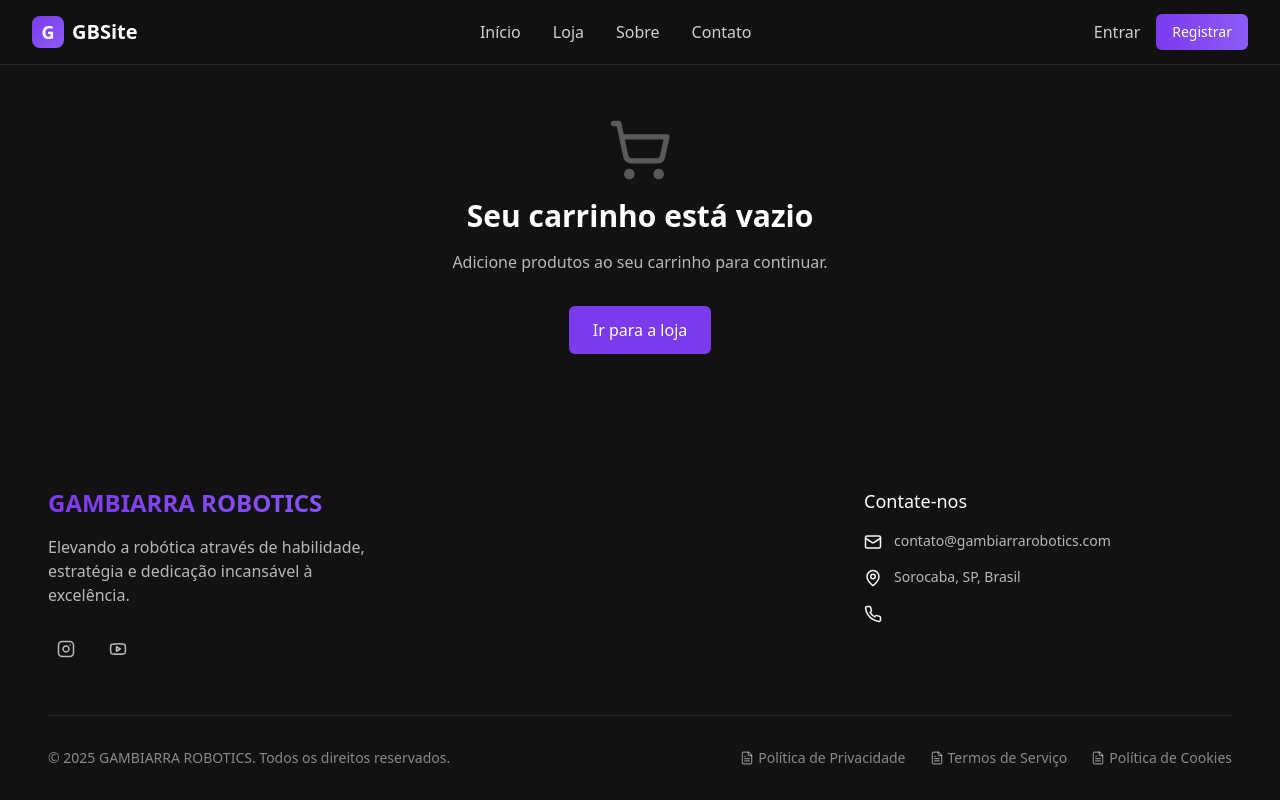
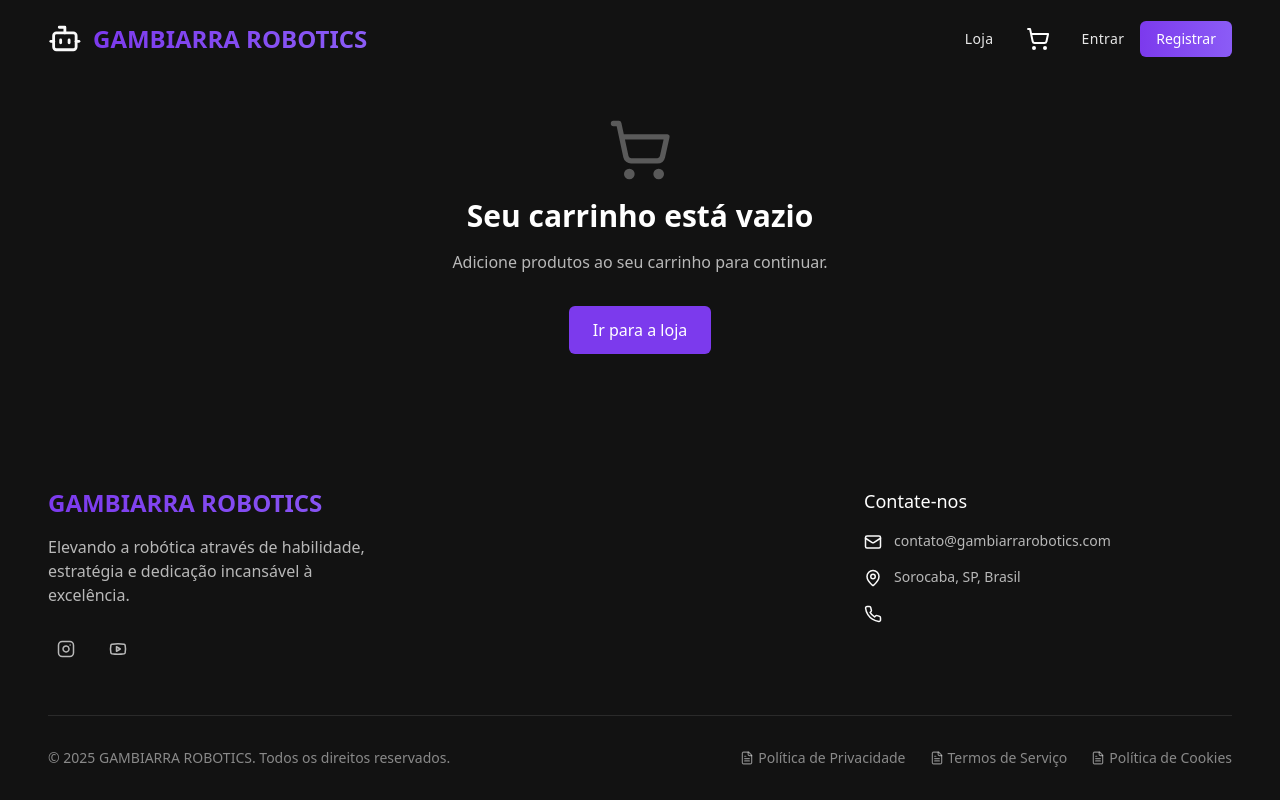
Before and after one commit to txgns/back_gbsite, a React (Vite) app in the folder frontend/: page /cart in a window 1280 px wide. Built offline with nearby package versions, Linux system fonts and the light colour scheme.

Commit message:
auto-commit for d2a202f8-c558-4e9d-ba1b-776e588af010

```diff
--- a/frontend/src/components/Header.tsx
+++ b/frontend/src/components/Header.tsx
@@ -1,16 +1,48 @@
 
-import React, { useState } from 'react';
-import { Link, useNavigate } from 'react-router-dom';
+import React, { useState, useEffect } from 'react';
+import { cn } from '@/lib/utils';
 import { Menu, X, ShoppingCart, User, LogOut, Settings } from 'lucide-react';
+import { Link, useLocation, useNavigate } from 'react-router-dom';
 import { useAuth } from '@/context/AuthContext';
 import { useCart } from '@/context/CartContext';
+import StoreContactModal from './StoreContactModal';
 
 const Header = () => {
-  const [isMenuOpen, setIsMenuOpen] = useState(false);
-  const [isUserMenuOpen, setIsUserMenuOpen] = useState(false);
+  const location = useLocation();
+  const navigate = useNavigate();
   const { isAuthenticated, user, logout } = useAuth();
   const { totalItems } = useCart();
-  const navigate = useNavigate();
+  const [isScrolled, setIsScrolled] = useState(false);
+  const [mobileMenuOpen, setMobileMenuOpen] = useState(false);
+  const [isUserMenuOpen, setIsUserMenuOpen] = useState(false);
+  const [storeContactModalOpen, setStoreContactModalOpen] = useState(false);
+
+  // Determine page types once on component mount or when location changes
+  const isProjectDetailPage = location.pathname.includes('/project/');
+  const isStorePage = location.pathname.includes('/loja') ||
+                    location.pathname.includes('/product') ||
+                    location.pathname.includes('/cart') ||
+                    location.pathname.includes('/checkout');
+
+  useEffect(() => {
+    const handleScroll = () => {
+      if (window.scrollY > 20) {
+        setIsScrolled(true);
+      } else {
+        setIsScrolled(false);
+      }
+    };
+
+    window.addEventListener('scroll', handleScroll);
+
+    return () => {
+      window.removeEventListener('scroll', handleScroll);
+    };
+  }, []);
+
+  const toggleMobileMenu = () => {
+    setMobileMenuOpen(!mobileMenuOpen);
+  };
 
   const handleLogout = () => {
     logout();
@@ -18,54 +50,76 @@ const Header = () => {
     navigate('/');
   };
 
+  // Conditionally show navigation items based on whether we're on a store or project page
+  const navigationItems = isProjectDetailPage
+    ? [] // Empty array for project detail pages - show only store and cart
+    : isStorePage
+      ? [] // Empty array for store pages
+      : [
+          { name: 'Início', link: isStorePage ? '/#home' : '#home' },
+          { name: 'Equipe', link: isStorePage ? '/#team' : '#team' },
+          { name: 'Projetos', link: isStorePage ? '/#projects' : '#projects' },
+          { name: 'Patrocinadores', link: isStorePage ? '/#sponsors' : '#sponsors' }
+        ];
+
   return (
-    <header className="fixed top-0 left-0 right-0 z-50 bg-robotics-black/95 backdrop-blur-sm border-b border-white/10">
-      <nav className="max-w-7xl mx-auto px-4 sm:px-6 lg:px-8">
-        <div className="flex items-center justify-between h-16">
-          <Link to="/" className="flex items-center space-x-2">
-            <div className="w-8 h-8 bg-gradient-to-br from-robotics-purple to-robotics-purple-light rounded-lg flex items-center justify-center">
-              <span className="text-white font-bold text-lg">G</span>
+    <>
+      <header className={cn(
+        "fixed top-0 left-0 right-0 w-full py-4 px-6 md:px-12 z-50 transition-all duration-300",
+        isScrolled ? "bg-robotics-black/90 backdrop-blur-md shadow-md" : "bg-transparent"
+      )}>
+        <div className="max-w-7xl mx-auto flex items-center justify-between">
+          <div className="flex items-center">
+            <Link to="/">
+              <svg xmlns="http://www.w3.org/2000/svg" width="45" height="45" viewBox="0 0 32 24" fill="none" stroke="currentColor" strokeWidth="2" strokeLinecap="round" strokeLinejoin="round" className="lucide lucide-bot">
+                <path d="M12 8V4H8"/>
+                <rect width="16" height="12" x="4" y="8" rx="2"/>
+                <path d="M2 14h2"/>
+                <path d="M20 14h2"/>
+                <path d="M15 13v2"/>
+                <path d="M9 13v2"/>
+              </svg>
+            </Link>
+            <h1 className="text-2xl font-bold text-gradient"> GAMBIARRA ROBOTICS</h1>
           </div>
-            <span className="text-white font-bold text-xl">GBSite</span>
+
+          <nav className="hidden md:flex items-center space-x-8">
+            {navigationItems.map((item) => (
+              <a
+                key={item.name}
+                href={item.link}
+                className="nav-link text-white/90 hover:text-white text-sm font-medium tracking-wide transition-colors"
+              >
+                {item.name}
+              </a>
+            ))}
+            {/* Always show the store link */}
+            <Link
+              to="/loja"
+              className="nav-link text-white/90 hover:text-white text-sm font-medium tracking-wide transition-colors"
+            >
+              Loja
             </Link>
 
-          {/* Desktop Navigation */}
-          <div className="hidden md:flex items-center space-x-8">
-            <Link to="/" className="text-white/80 hover:text-white transition-colors">
-              Início
-            </Link>
-            <Link to="/loja" className="text-white/80 hover:text-white transition-colors">
-              Loja
-            </Link>
-            <Link to="/sobre" className="text-white/80 hover:text-white transition-colors">
-              Sobre
-            </Link>
-            <Link to="/contato" className="text-white/80 hover:text-white transition-colors">
-              Contato
-            </Link>
-          </div>
-
-          {/* Auth & Cart */}
-          <div className="hidden md:flex items-center space-x-4">
-            {isAuthenticated ? (
-              <>
-                <Link to="/cart" className="relative p-2 text-white/80 hover:text-white transition-colors">
-                  <ShoppingCart size={20} />
+            {/* Cart Icon */}
+            <Link to="/cart" className="relative">
+              <ShoppingCart className="text-white hover:text-robotics-purple-light transition-colors" />
               {totalItems > 0 && (
-                    <span className="absolute -top-1 -right-1 bg-robotics-purple text-white text-xs rounded-full h-5 w-5 flex items-center justify-center font-bold">
-                      {totalItems > 99 ? '99+' : totalItems}
+                <span className="absolute -top-2 -right-2 bg-robotics-purple text-white text-xs w-5 h-5 flex items-center justify-center rounded-full">
+                  {totalItems}
                 </span>
               )}
             </Link>
 
-                {/* User Profile Menu */}
+            {/* Auth Section */}
+            {isAuthenticated && user ? (
               <div className="relative">
                 <button
                   onClick={() => setIsUserMenuOpen(!isUserMenuOpen)}
-                    className="flex items-center space-x-2 p-2 text-white/80 hover:text-white transition-colors"
+                  className="flex items-center space-x-2 text-white/90 hover:text-white transition-colors"
                 >
                   <div className="w-8 h-8 bg-gradient-to-br from-robotics-purple to-robotics-purple-light rounded-full flex items-center justify-center">
-                      {user?.avatar_url ? (
+                    {user.avatar_url ? (
                       <img
                         src={user.avatar_url}
                         alt={user.username}
@@ -75,9 +129,7 @@ const Header = () => {
                       <User size={16} />
                     )}
                   </div>
-                    <span className="text-sm font-medium">
-                      {user?.username}
-                    </span>
+                  <span className="text-sm font-medium">{user.username}</span>
                 </button>
 
                 {/* User Dropdown */}
@@ -101,7 +153,7 @@ const Header = () => {
                       Carrinho
                     </Link>
 
-                      {user?.role === 'admin' && (
+                    {user.role === 'admin' && (
                       <Link
                         to="/admin"
                         onClick={() => setIsUserMenuOpen(false)}
@@ -123,10 +175,12 @@ const Header = () => {
                   </div>
                 )}
               </div>
-              </>
             ) : (
-              <>
-                <Link to="/login" className="text-white/80 hover:text-white transition-colors">
+              <div className="flex items-center space-x-4">
+                <Link
+                  to="/login"
+                  className="text-white/90 hover:text-white text-sm font-medium tracking-wide transition-colors"
+                >
                   Entrar
                 </Link>
                 <Link
@@ -135,61 +189,93 @@ const Header = () => {
                 >
                   Registrar
                 </Link>
-              </>
+              </div>
             )}
+          </nav>
+
+          <div className="md:hidden flex items-center gap-4">
+            <Link to="/cart" className="relative">
+              <ShoppingCart className="text-white hover:text-robotics-purple-light transition-colors" />
+              {totalItems > 0 && (
+                <span className="absolute -top-2 -right-2 bg-robotics-purple text-white text-xs w-5 h-5 flex items-center justify-center rounded-full">
+                  {totalItems}
+                </span>
+              )}
+            </Link>
+            <button
+              className="text-white p-2"
+              onClick={toggleMobileMenu}
+              aria-label="Alternar menu"
+            >
+              {mobileMenuOpen ? <X size={24} /> : <Menu size={24} />}
+            </button>
+          </div>
         </div>
 
-          {/* Mobile menu button */}
-          <button
-            onClick={() => setIsMenuOpen(!isMenuOpen)}
-            className="md:hidden p-2 text-white/80 hover:text-white transition-colors"
+        {mobileMenuOpen && (
+          <div className="md:hidden fixed inset-0 top-[72px] bg-robotics-black/95 backdrop-blur-md z-40 flex flex-col items-center pt-12">
+            <div className="flex flex-col items-center space-y-8">
+              {navigationItems.map((item) => (
+                <a
+                  key={item.name}
+                  href={item.link}
+                  className="text-white text-2xl font-medium"
+                  onClick={() => setMobileMenuOpen(false)}
                 >
-            {isMenuOpen ? <X size={20} /> : <Menu size={20} />}
-          </button>
-        </div>
-
-        {/* Mobile Navigation */}
-        {isMenuOpen && (
-          <div className="md:hidden border-t border-white/10 py-4">
-            <div className="flex flex-col space-y-4">
-              <Link to="/" className="text-white/80 hover:text-white transition-colors">
-                Início
-              </Link>
-              <Link to="/loja" className="text-white/80 hover:text-white transition-colors">
+                  {item.name}
+                </a>
+              ))}
+              <Link
+                to="/loja"
+                className="text-white text-2xl font-medium"
+                onClick={() => setMobileMenuOpen(false)}
+              >
                 Loja
               </Link>
-              <Link to="/sobre" className="text-white/80 hover:text-white transition-colors">
-                Sobre
-              </Link>
-              <Link to="/contato" className="text-white/80 hover:text-white transition-colors">
-                Contato
-              </Link>
-              {isAuthenticated ? (
+
+              {/* Mobile Auth Section */}
+              {isAuthenticated && user ? (
                 <>
-                  <Link to="/cart" className="text-white/80 hover:text-white transition-colors">
-                    Carrinho ({totalItems})
-                  </Link>
-                  <Link to="/dashboard" className="text-white/80 hover:text-white transition-colors">
+                  <Link
+                    to="/dashboard"
+                    className="text-white text-2xl font-medium"
+                    onClick={() => setMobileMenuOpen(false)}
+                  >
                     Dashboard
                   </Link>
-                  {user?.role === 'admin' && (
-                    <Link to="/admin" className="text-robotics-purple hover:text-robotics-purple-light transition-colors">
+                  {user.role === 'admin' && (
+                    <Link
+                      to="/admin"
+                      className="text-robotics-purple text-2xl font-medium"
+                      onClick={() => setMobileMenuOpen(false)}
+                    >
                       Painel Admin
                     </Link>
                   )}
                   <button
-                    onClick={handleLogout}
-                    className="text-left text-red-400 hover:text-red-300 transition-colors"
+                    onClick={() => {
+                      handleLogout();
+                      setMobileMenuOpen(false);
+                    }}
+                    className="text-red-400 text-2xl font-medium"
                   >
                     Sair
                   </button>
                 </>
               ) : (
                 <>
-                  <Link to="/login" className="text-white/80 hover:text-white transition-colors">
+                  <Link
+                    to="/login"
+                    className="text-white text-2xl font-medium"
+                    onClick={() => setMobileMenuOpen(false)}
+                  >
                     Entrar
                   </Link>
-                  <Link to="/register" className="text-white/80 hover:text-white transition-colors">
+                  <Link
+                    to="/register"
+                    className="text-white text-2xl font-medium"
+                    onClick={() => setMobileMenuOpen(false)}
+                  >
                     Registrar
                   </Link>
                 </>
@@ -197,7 +283,7 @@ const Header = () => {
             </div>
           </div>
         )}
-      </nav>
+      </header>
 
       {/* Overlay for dropdown */}
       {isUserMenuOpen && (
@@ -206,7 +292,13 @@ const Header = () => {
           onClick={() => setIsUserMenuOpen(false)}
         ></div>
       )}
-    </header>
+
+      {/* Store Contact Modal */}
+      <StoreContactModal
+        open={storeContactModalOpen}
+        onOpenChange={setStoreContactModalOpen}
+      />
+    </>
   );
 };
 
```
Lines whose indentation alone changed are shown as unchanged.
